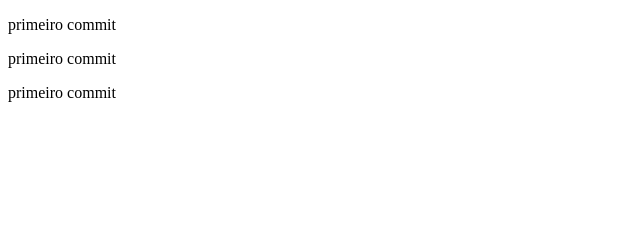
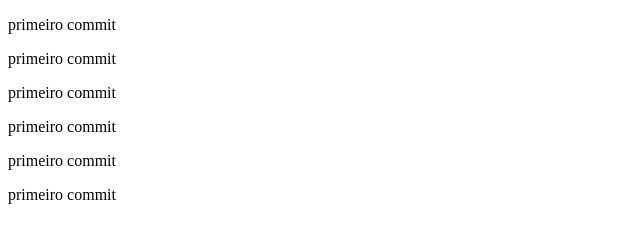
Before and after one commit to ThiagoNunesPucci/teste_branches, a plain HTML site: page index.html in a window 1280 px wide. Shown: the whole page, without its empty margins (0-640 px from the left). Drawn offline with Linux system fonts and the light colour scheme.

Commit message:
mais um teste

```diff
--- a/index.html
+++ b/index.html
@@ -10,5 +10,10 @@
     <div><p>primeiro commit</p></div>
     <div><p>primeiro commit</p></div>
     <div><p>primeiro commit</p></div>
+
+
+    <div><p>primeiro commit</p></div>
+    <div><p>primeiro commit</p></div>
+    <div><p>primeiro commit</p></div>
 </body>
 </html>
```
